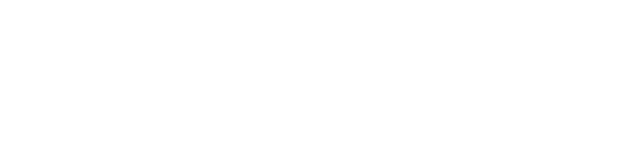
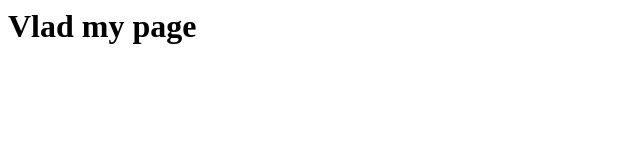
Before and after one commit to vlad-cat/goit-markup-hw-01, a plain HTML site: page index.html in a window 1280 px wide. Shown: the whole page, without its empty margins (0-640 px from the left). Drawn offline with Linux system fonts and the light colour scheme.

Commit message:
Update index.html

```diff
--- a/index.html
+++ b/index.html
@@ -1,3 +1,5 @@
 <html>
-
+    <body>
+        <h1>Vlad my page</h1>
+    </body>
 </html>
```
